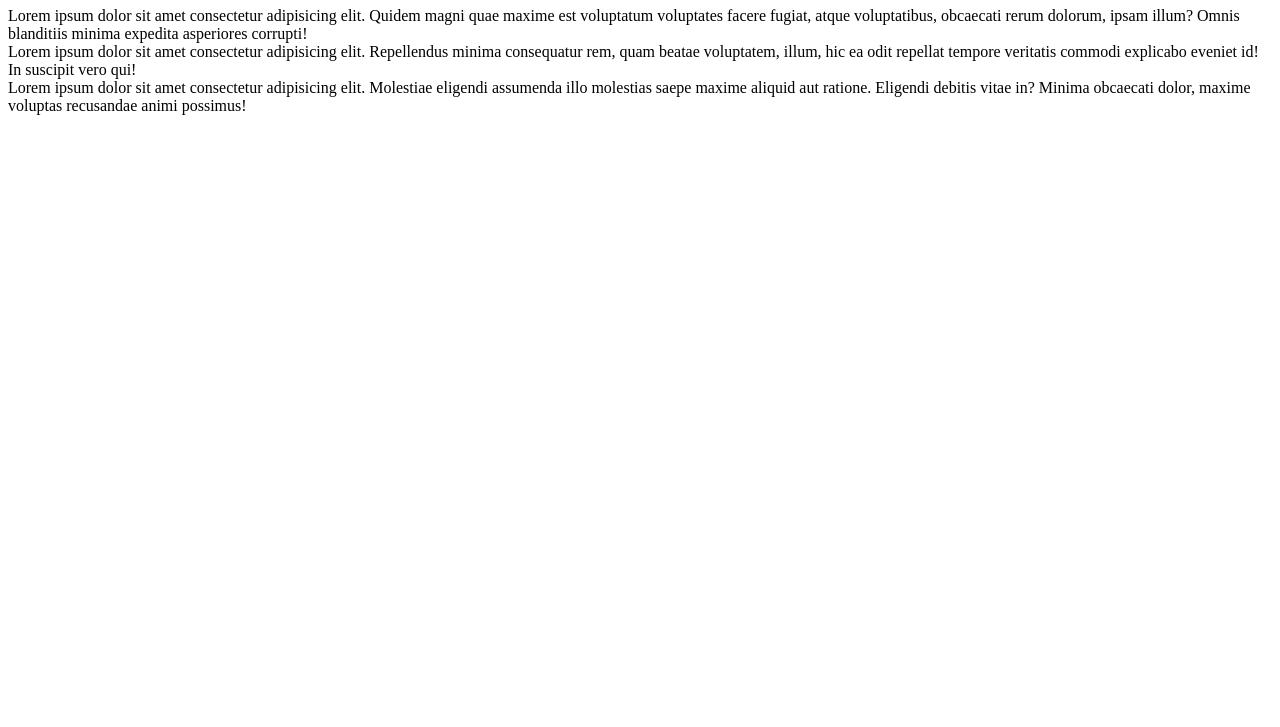
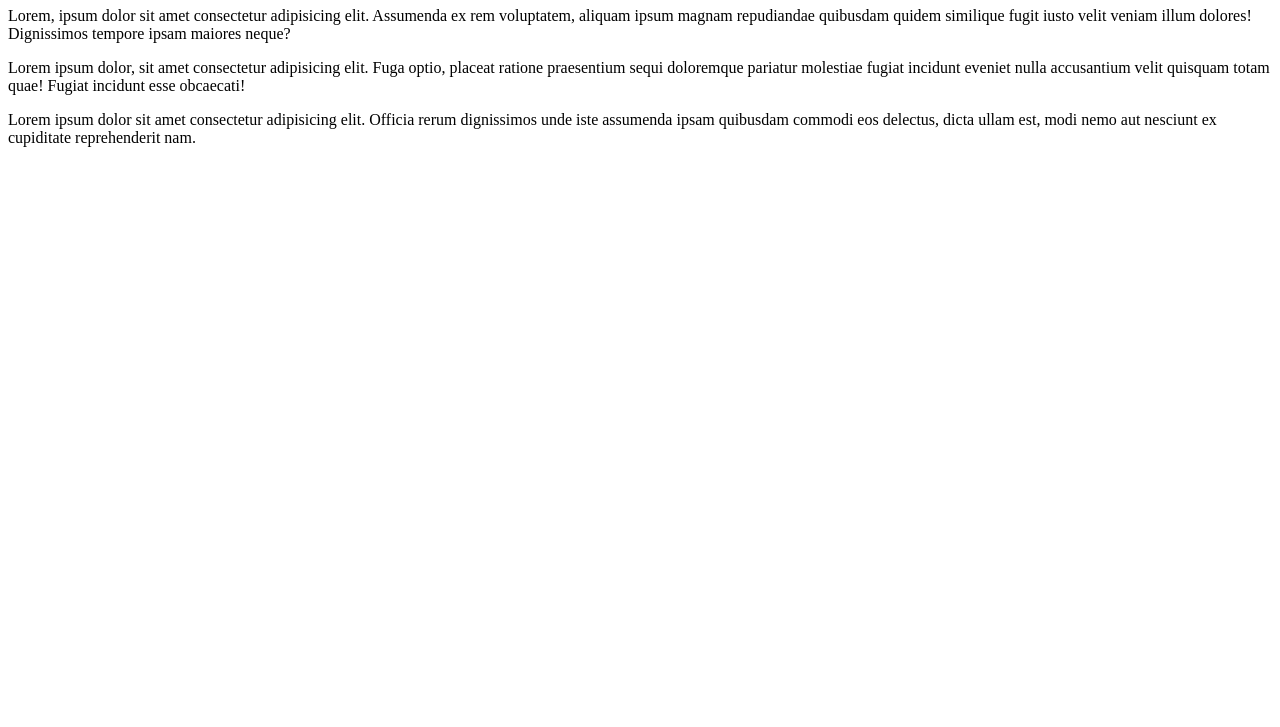
Before and after one commit to Kepinski-ei19/nowy_rok_2022-3, a plain HTML site: page index.html in a window 1280 px wide. Shown: the part 73-800 px from the top of the page. Drawn offline with Linux system fonts and the light colour scheme.

Commit message:
make articles in paragraphs

```diff
--- a/index.html
+++ b/index.html
@@ -1,5 +1,5 @@
 <!DOCTYPE html>
-<html lang="pl">
+<html>
   <head>
     <meta charset="utf-8" />
     <title>Stronka na rozpoczęcie roku, I guess</title>
@@ -9,22 +9,28 @@
     <header><h1>Strona.</h1></header>
     <main>
       <article>
-        Lorem ipsum dolor sit amet consectetur adipisicing elit. Quidem magni
-        quae maxime est voluptatum voluptates facere fugiat, atque voluptatibus,
-        obcaecati rerum dolorum, ipsam illum? Omnis blanditiis minima expedita
-        asperiores corrupti!
+        <p>
+          Lorem, ipsum dolor sit amet consectetur adipisicing elit. Assumenda ex
+          rem voluptatem, aliquam ipsum magnam repudiandae quibusdam quidem
+          similique fugit iusto velit veniam illum dolores! Dignissimos tempore
+          ipsam maiores neque?
+        </p>
       </article>
       <article>
-        Lorem ipsum dolor sit amet consectetur adipisicing elit. Repellendus
-        minima consequatur rem, quam beatae voluptatem, illum, hic ea odit
-        repellat tempore veritatis commodi explicabo eveniet id! In suscipit
-        vero qui!
+        <p>
+          Lorem ipsum dolor, sit amet consectetur adipisicing elit. Fuga optio,
+          placeat ratione praesentium sequi doloremque pariatur molestiae fugiat
+          incidunt eveniet nulla accusantium velit quisquam totam quae! Fugiat
+          incidunt esse obcaecati!
+        </p>
       </article>
       <article>
-        Lorem ipsum dolor sit amet consectetur adipisicing elit. Molestiae
-        eligendi assumenda illo molestias saepe maxime aliquid aut ratione.
-        Eligendi debitis vitae in? Minima obcaecati dolor, maxime voluptas
-        recusandae animi possimus!
+        <p>
+          Lorem ipsum dolor sit amet consectetur adipisicing elit. Officia rerum
+          dignissimos unde iste assumenda ipsam quibusdam commodi eos delectus,
+          dicta ullam est, modi nemo aut nesciunt ex cupiditate reprehenderit
+          nam.
+        </p>
       </article>
     </main>
   </body>
```
